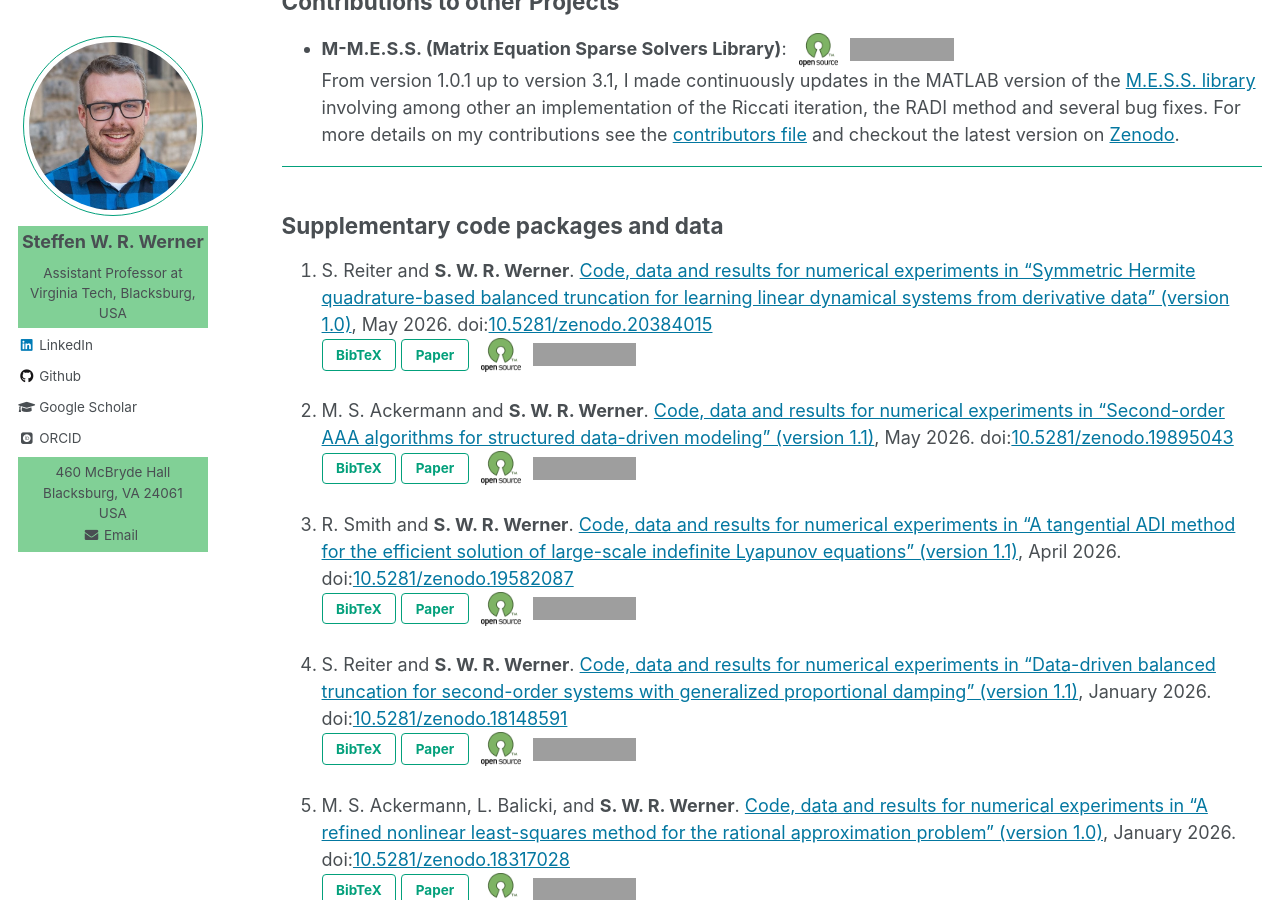
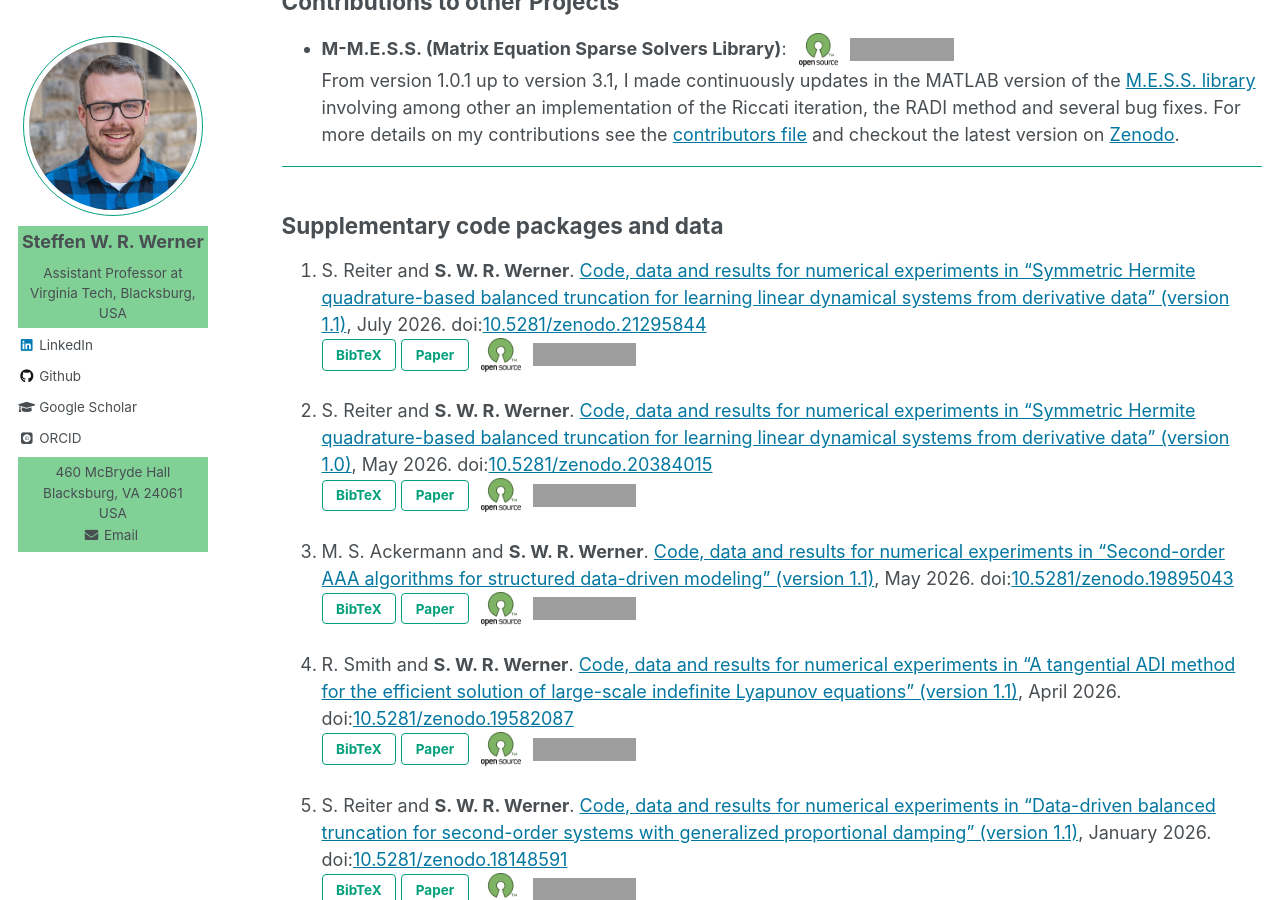
Before and after one commit to ninsteve/ninsteve.github.io, a Jekyll site: the page built from _pages/software.md, in a window 1280 px wide and 900 px high, scrolled down 1022 px. Built offline with Jekyll 4.4.1, drawn with Linux system fonts in a browser that asks for light colours; nearby versions of some CDN libraries; some web fonts are replaced; formulas are drawn with MathJax 3; grey boxes are pictures that could not be loaded.

```diff
--- a/_pages/software.md
+++ b/_pages/software.md
@@ -117,13 +117,30 @@ author_profile: true
 ## <a name="codepackages"></a>Supplementary code packages and data ##
 
 1.  S. Reiter and <strong>S. W. R. Werner</strong>. <a target="blank_"
+    href="https://doi.org/10.5281/zenodo.21295844">Code, data and results for
+    numerical experiments in &ldquo;Symmetric Hermite quadrature-based balanced
+    truncation for learning linear dynamical systems from derivative data&rdquo;
+    (version 1.1)</a>,
+    July 2026. doi:<a target="blank_" href="https://doi.org/10.5281/zenodo.21295844">10.5281/zenodo.21295844</a><br />
+    <button id="supReiW26b-pop" class="btn btn--inverse">BibTeX</button>
+    <a target="blank_" href="https://doi.org/10.1002/pamm.70191"><button
+    class="btn btn--inverse">Paper</button></a>
+    <a target ="_blank"
+    href="https://en.wikipedia.org/wiki/Open-source_software">
+    <img src="../images/open_source_symbol.png" alt="Open Source Software"
+    class="opensource"></a>
+    <a href="https://opensource.org/licenses/BSD-2-Clause">
+    <img src="https://img.shields.io/badge/License-BSD%202--Clause-orange.svg"
+    alt="License: BSD 2-Clause" class="badge"></a>
+
+1.  S. Reiter and <strong>S. W. R. Werner</strong>. <a target="blank_"
     href="https://doi.org/10.5281/zenodo.20384015">Code, data and results for
     numerical experiments in &ldquo;Symmetric Hermite quadrature-based balanced
     truncation for learning linear dynamical systems from derivative data&rdquo;
     (version 1.0)</a>,
     May 2026. doi:<a target="blank_" href="https://doi.org/10.5281/zenodo.20384015">10.5281/zenodo.20384015</a><br />
-    <button id="supReiW26-pop" class="btn btn--inverse">BibTeX</button>
-    <a target="blank_" href="https://doi.org/10.48550/arXiv.2606.00298"><button
+    <button id="supReiW26a-pop" class="btn btn--inverse">BibTeX</button>
+    <a target="blank_" href="https://doi.org/10.1002/pamm.70191"><button
     class="btn btn--inverse">Paper</button></a>
     <a target ="_blank"
     href="https://en.wikipedia.org/wiki/Open-source_software">
--- a/files/software/bibtex.html
+++ b/files/software/bibtex.html
@@ -2,6 +2,26 @@
 <!-- SUPPLEMENTARY CODE PACKAGES AND DATA                                    -->
 <!--=========================================================================-->
 
+<script>
+  $(function(){
+  $('#supReiW26b-pop').magnificPopup({ items: { src: '#supReiW26b' },
+  closeBtnInside: true, autoFocusLast: false, fixedContentPos: false,
+  type: 'inline' }); });
+</script>
+<div id="supReiW26b" class="bibtex-dialog mfp-hide">
+<pre><code>
+@MISC{supReiW26b,
+  author =      {Reiter, S. and Werner, S.~W.~R.},
+  title  =      {Code, Data and Results for Numerical Experiments in
+                  ``{S}ymmetric {H}ermite quadrature-based balanced
+                  truncation for learning linear dynamical systems from
+                  derivative data'' (version 1.1)},
+  month  =       jul,
+  year   =       {2026},
+  doi    =       {10.5281/zenodo.21295844}
+}
+</code></pre></div>
+<!--=========================================================================-->
 <script>
   $(function(){
   $('#supReiW26a-pop').magnificPopup({ items: { src: '#supReiW26a' },
```
Also changed, not shown: _pages/publications.md (+15 -15 lines), files/publications/bibtex.html (+21 -21 lines), 1 other file.
